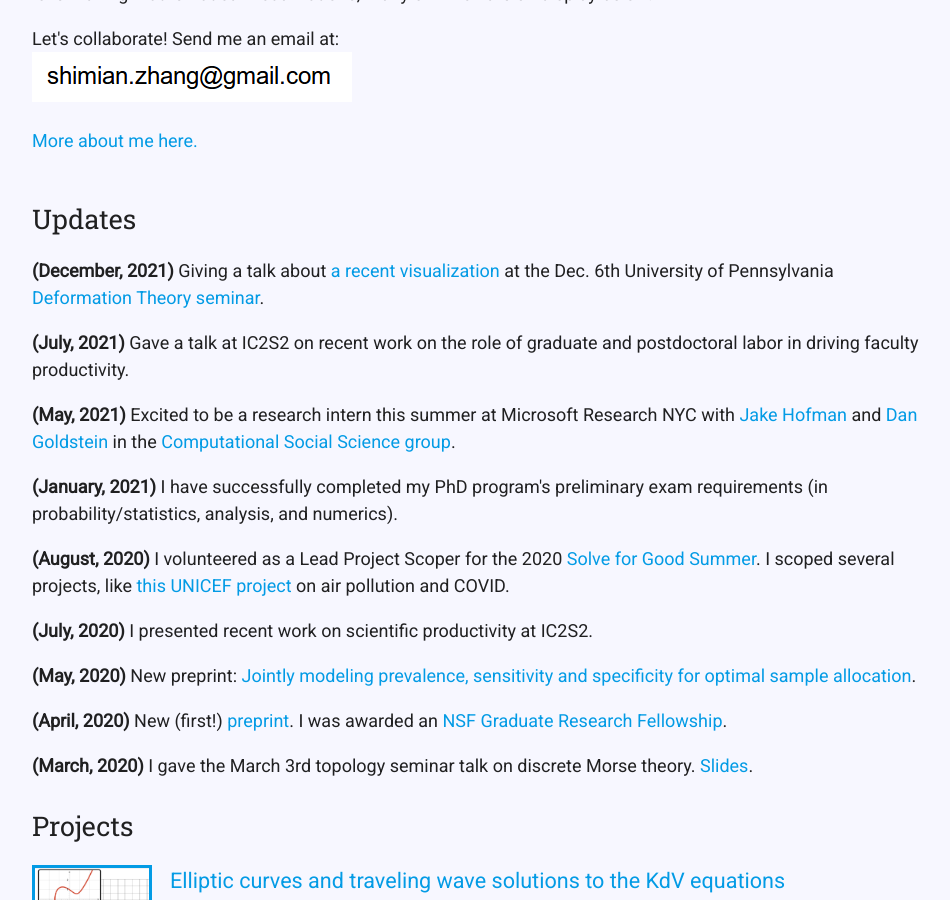
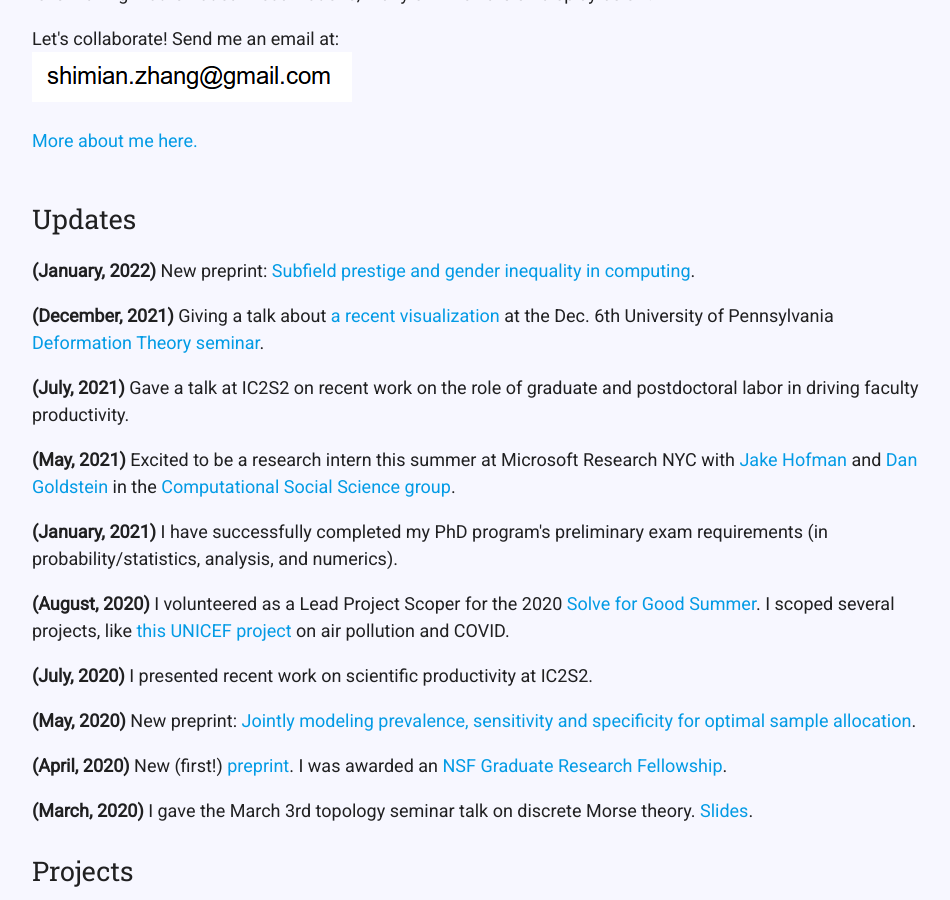
Before and after one commit to samzhang111/samzhang111.github.io, a Jekyll site: the page built from index.html, in a window 1280 px wide and 900 px high, scrolled down 582 px. Shown: the whole window, without its empty margins (160-1110 px from the left). Built offline with Jekyll 4.4.1, drawn with Linux system fonts in a browser that asks for light colours; nearby versions of some CDN libraries.

Commit message:
new preprint

```diff
--- a/index.html
+++ b/index.html
@@ -39,6 +39,7 @@ layout: default
 <div id='updates' class="vertical-section">
           <div class="sectitle">Updates</div>
           <ul>
+              <li> <b>(January, 2022)</b> New preprint: <a href="https://arxiv.org/abs/2201.00254" target="_blank">Subfield prestige and gender inequality in computing</a>.</li>
               <li> <b>(December, 2021)</b> Giving a talk about <a href="/unfolding/index.html" target="_blank">a recent visualization</a> at the Dec. 6th University of Pennsylvania <a href="https://www.math.upenn.edu/events/seminars/deformation-theory-seminar" target="_blank">Deformation Theory seminar</a>.</li>
               <li> <b>(July, 2021)</b> Gave a talk at IC2S2 on recent work on the role of graduate and postdoctoral labor in driving faculty productivity.</li>
               <li> <b>(May, 2021)</b> Excited to be a research intern this summer at Microsoft Research NYC with <a href="http://jakehofman.com/" target="_blank">Jake Hofman</a> and <a href="http://dangoldstein.com/" target="_blank">Dan Goldstein</a> in the <a href="https://www.microsoft.com/en-us/research/theme/computational-social-science/" target="_blank">Computational Social Science group</a>.</li>
```
